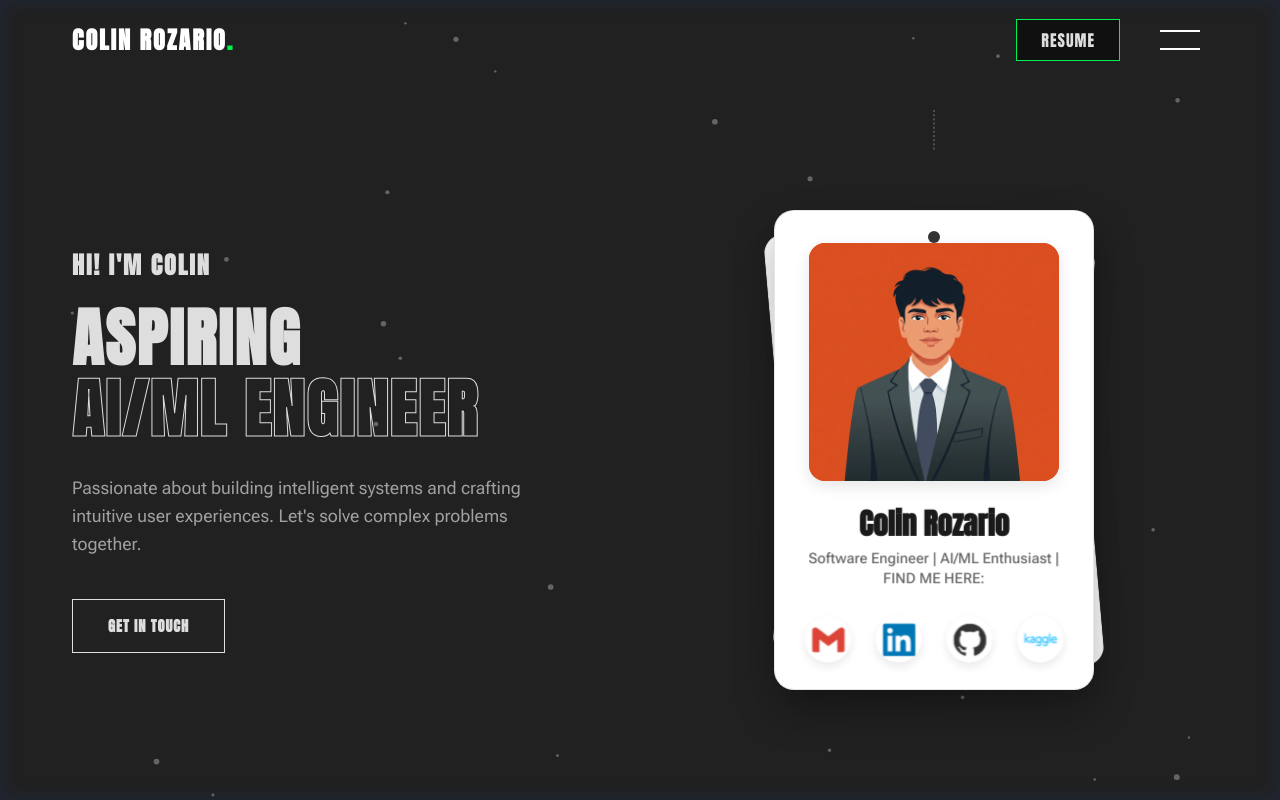
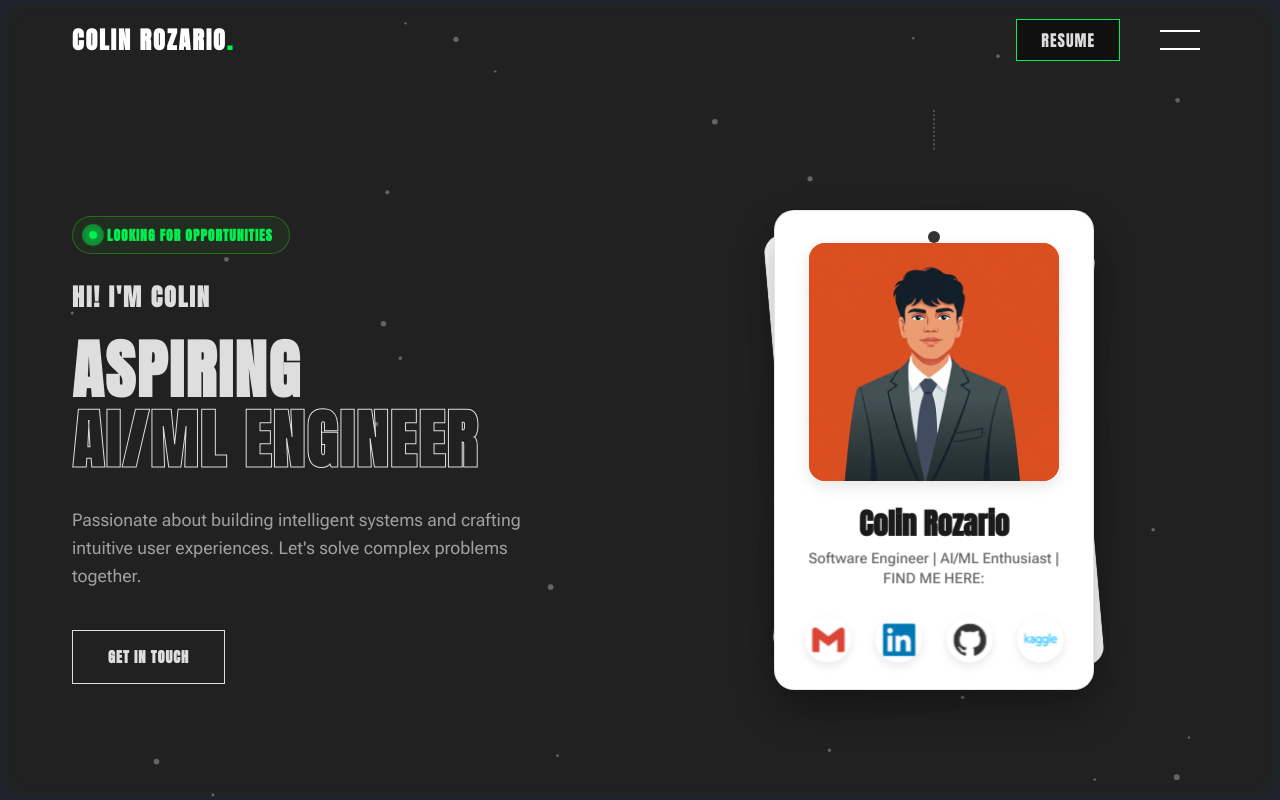
Before and after one commit to colinrozario/portfolio, a React (Vite) app: page / in a window 1280 px wide. Shown: the top 800 px of the page. Built offline with nearby package versions, Linux system fonts and the light colour scheme.

Commit message:
feat: add Hero and Experience sections with their respective React components and styling.

```diff
--- a/src/components/Hero.jsx
+++ b/src/components/Hero.jsx
@@ -1,4 +1,5 @@
 import React from 'react';
+import { motion } from 'framer-motion';
 import ProfileCard from './ProfileCard';
 import '../styles/Hero.css';
 
@@ -8,6 +9,15 @@ const Hero = () => {
             <div className="container hero-container">
                 <div className="hero-grid">
                     <div className="hero-content">
+                        <motion.div
+                            className="availability-badge font-display"
+                            initial={{ opacity: 0, y: -20 }}
+                            animate={{ opacity: 1, y: 0 }}
+                            transition={{ duration: 0.5, delay: 0.2 }}
+                        >
+                            <span className="pulse-dot"></span>
+                            Looking for opportunities
+                        </motion.div>
                         <h2 className="greeting font-display">HI! I'M COLIN</h2>
                         <h1 className="title font-display">
                             ASPIRING <br />
--- a/src/styles/Experience.css
+++ b/src/styles/Experience.css
@@ -35,8 +35,7 @@
 .timeline::before {
     content: '';
     position: absolute;
-    left: 50%;
-    transform: translateX(-50%);
+    left: 20px;
     top: 0;
     bottom: 0;
     width: 2px;
@@ -50,7 +49,7 @@
     margin-bottom: 80px;
     width: 100%;
     display: flex;
-    justify-content: center;
+    justify-content: flex-end;
     align-items: center;
     perspective: 1000px;
     /* Enable 3D perspective */
@@ -59,7 +58,7 @@
 /* Center Neon Dot */
 .timeline-dot {
     position: absolute;
-    left: 50%;
+    left: 20px;
     transform: translateX(-50%);
     width: 20px;
     height: 20px;
@@ -79,7 +78,8 @@
 
 /* Holographic Glass Card */
 .timeline-content {
-    width: 45%;
+    width: calc(100% - 60px);
+    margin-left: 60px;
     background: rgba(10, 10, 10, 0.6);
     backdrop-filter: blur(12px);
     -webkit-backdrop-filter: blur(12px);
@@ -92,6 +92,21 @@
     z-index: 1;
     overflow: hidden;
     font-family: 'Outfit', sans-serif;
+}
+
+/* Arrow connecting dot to card */
+.timeline-content::after {
+    content: '';
+    position: absolute;
+    top: 50%;
+    transform: translateY(-50%);
+    width: 0;
+    height: 0;
+    border-style: solid;
+    z-index: 10;
+    left: -10px;
+    border-width: 10px 10px 10px 0;
+    border-color: transparent rgba(255, 255, 255, 0.1) transparent transparent;
 }
 
 /* Glowing border effect on hover */
@@ -122,48 +137,6 @@
 .timeline-item:hover .timeline-content::before {
     opacity: 1;
     background: linear-gradient(45deg, transparent, var(--accent-green), transparent);
-}
-
-/* Arrow connecting dot to card */
-.timeline-content::after {
-    content: '';
-    position: absolute;
-    top: 50%;
-    transform: translateY(-50%);
-    width: 0;
-    height: 0;
-    border-style: solid;
-    z-index: 10;
-}
-
-/* Alternate sides positioning */
-.timeline-item:nth-child(odd) {
-    justify-content: flex-start;
-}
-
-.timeline-item:nth-child(even) {
-    justify-content: flex-end;
-}
-
-.timeline-item:nth-child(odd) .timeline-content {
-    margin-left: auto;
-    margin-right: 60px;
-}
-
-.timeline-item:nth-child(odd) .timeline-content::after {
-    right: -10px;
-    border-width: 10px 0 10px 10px;
-    border-color: transparent transparent transparent rgba(255, 255, 255, 0.1);
-}
-
-.timeline-item:nth-child(even) .timeline-content {
-    margin-left: 60px;
-}
-
-.timeline-item:nth-child(even) .timeline-content::after {
-    left: -10px;
-    border-width: 10px 10px 10px 0;
-    border-color: transparent rgba(255, 255, 255, 0.1) transparent transparent;
 }
 
 
@@ -231,40 +204,25 @@
 @media (max-width: 768px) {
     .timeline::before {
         left: 30px;
-    }
-
-    .timeline-item {
-        justify-content: flex-start !important;
+        top: 30px;
     }
 
     .timeline-dot {
         left: 30px;
+        top: 30px;
+        transform: translate(-50%, -50%);
     }
 
     .timeline-content {
         width: calc(100% - 80px);
-        margin-left: 80px !important;
-        margin-right: 0 !important;
+        margin-left: 80px;
     }
 
     .timeline-content::after {
-        left: -10px !important;
-        top: 30px !important;
-        /* Move arrow up on mobile */
-        border-width: 10px 10px 10px 0 !important;
-        border-color: transparent rgba(255, 255, 255, 0.1) transparent transparent !important;
-    }
-
-    .timeline-dot {
+        left: -10px;
         top: 30px;
-        /* Align dot with top of card */
-        transform: translate(-50%, -50%);
-        /* Center on the line */
-    }
-
-    .timeline::before {
-        top: 30px;
-        /* Start line lower */
+        border-width: 10px 10px 10px 0;
+        border-color: transparent rgba(255, 255, 255, 0.1) transparent transparent;
     }
 
     .section-title {
--- a/src/styles/Hero.css
+++ b/src/styles/Hero.css
@@ -45,6 +45,56 @@
 }
 
 /* Typography */
+.availability-badge {
+    display: inline-flex;
+    align-items: center;
+    gap: 10px;
+    padding: 8px 16px;
+    border-radius: 30px;
+    background: rgba(57, 255, 20, 0.05);
+    border: 1px solid rgba(57, 255, 20, 0.3);
+    color: var(--accent-green);
+    font-size: 0.85rem;
+    font-weight: 600;
+    margin-bottom: 25px;
+    letter-spacing: 1px;
+    text-transform: uppercase;
+}
+
+.pulse-dot {
+    width: 8px;
+    height: 8px;
+    background-color: var(--accent-green);
+    border-radius: 50%;
+    position: relative;
+    box-shadow: 0 0 10px var(--accent-green);
+}
+
+.pulse-dot::after {
+    content: '';
+    position: absolute;
+    top: -4px;
+    left: -4px;
+    right: -4px;
+    bottom: -4px;
+    background-color: var(--accent-green);
+    border-radius: 50%;
+    animation: pulse 2s infinite;
+    opacity: 0.5;
+}
+
+@keyframes pulse {
+    0% {
+        transform: scale(0.5);
+        opacity: 0.8;
+    }
+
+    100% {
+        transform: scale(2.5);
+        opacity: 0;
+    }
+}
+
 .greeting {
     font-size: 1.5rem;
     font-weight: 600;
```
Also changed, not shown: src/components/Experience.jsx (line endings or trailing spaces).
